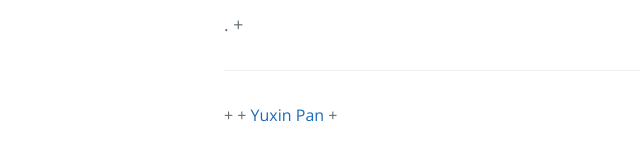
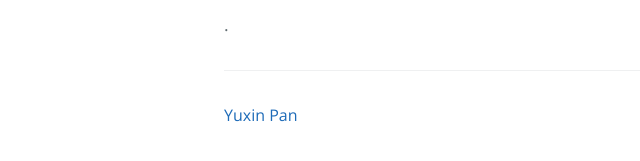
Before and after one commit to YuxinPan/yuxinpan.github.io, a plain HTML site: page index.html in a window 1280 px wide. Shown: the part 383-544 px from the top of the page, 0-640 px from the left. Drawn offline with nearby package versions, Linux system fonts and the light colour scheme.

Commit message:
Update index.html

```diff
--- a/index.html
+++ b/index.html
@@ -21,10 +21,10 @@
 
 <p>You can find out more about me <a href="https://www.panyuxin.com">here</a></p>.
 
-+      <footer class="site-footer">
- +
- +        <span class="site-footer-credits"><a href="https://www.panyuxin.com">Yuxin Pan</a></span>
- +      </footer>
+      <footer class="site-footer">
+
+         <span class="site-footer-credits"><a href="https://www.panyuxin.com">Yuxin Pan</a></span>
+       </footer>
 
     </section>
 
```
